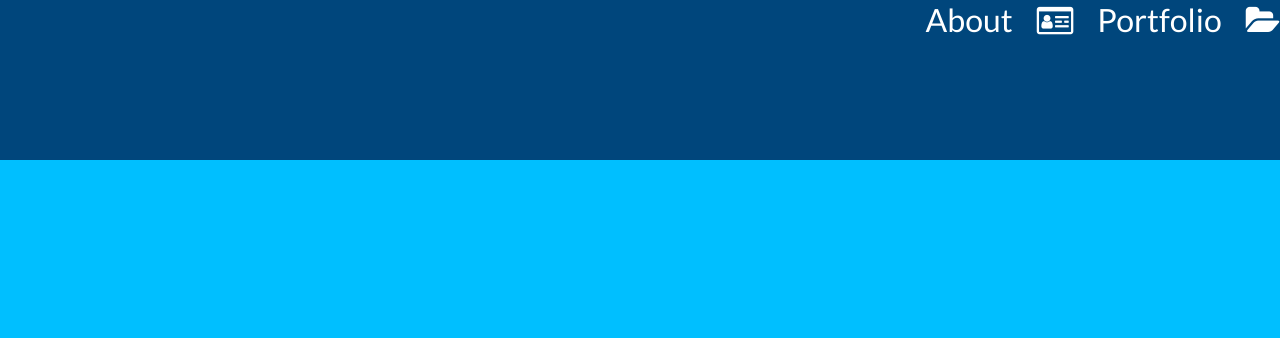
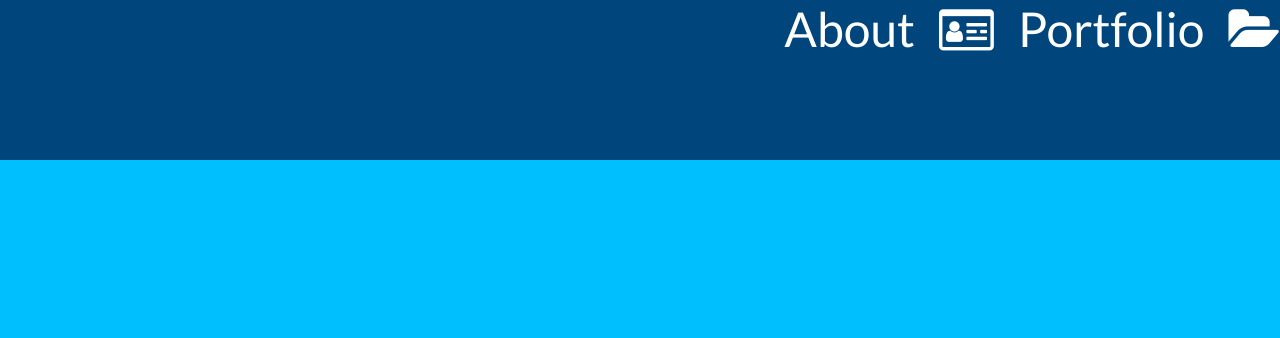
Before and after one commit to axelmichael11/portfolio, a plain HTML site: page index.html in a window 1280 px wide. Shown: the top 338 px of the page. Drawn offline with nearby package versions, Linux system fonts and the light colour scheme; files that its build step writes are made by us from their sources.

Commit message:
class 1 should be good to go

```diff
--- a/style/index.css
+++ b/style/index.css
@@ -1,7 +1,7 @@
 
 
 
-@media screen and (min-width: 800px) {
+@media screen and (min-width: 600px) {
 
 #icon-menu{
   display:none;
@@ -11,7 +11,13 @@
   /*height:200px;*/
   /*width:40px;*/
   color:white;
+  /*font-size:4em;*/
 }
-#about-icon, #portfolio-icon,#about, #portfolio {
+#portfolio, #about {
   display:inline;
 }
+
+/*.navBarlinks {
+  display:none;
+}*/
+}
--- a/style/modules.css
+++ b/style/modules.css
@@ -16,19 +16,18 @@
 
 }
 
-#about, #portfolio {
-  /*display:none;*/
-
+.navBarlinks li {
+  display:none;
   padding: 0 20px;
   font-family: 'Lato', sans-serif;
-  font-size: 2em;
+  font-size: 3em;
   color: white;
   list-style-type: none;
 }
 
 #about-icon, #portfolio-icon {
   display:inline;
-  font-size:2em;
+  font-size:3em;
   color:white;
 }
 
@@ -59,7 +58,7 @@
 #icon-menu {
   float:right;
   margin:auto 0;
-  font-size:2em;
+  font-size:3em;
   /*height:10px;*/
   /*width:10px;*/
   color:white;
```
Also changed, not shown: index.html (+0 -1 lines).
